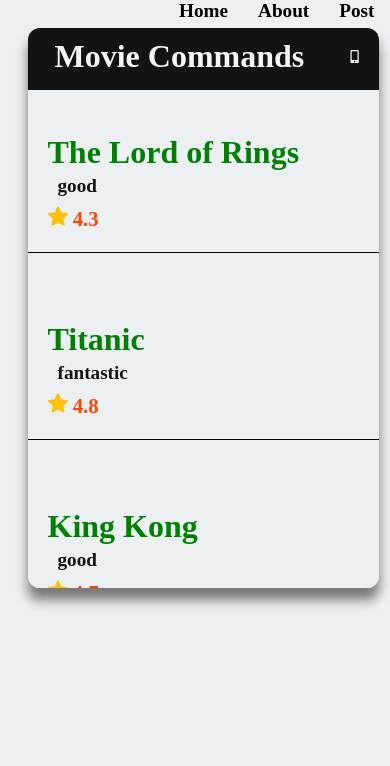
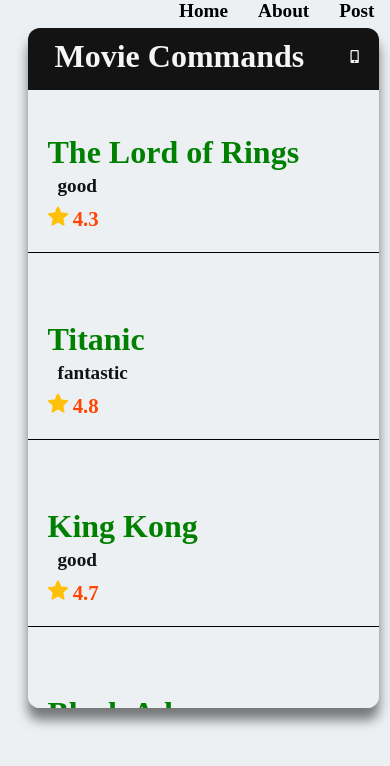
Before and after one commit to sivaprasath2004/react-movie-commands, a React (Create React App) app: page / in a window 390 px wide. Shown: the top 766 px of the page. Built offline with nearby package versions, Linux system fonts and the light colour scheme.

Commit message:
Update Home.css

```diff
--- a/src/Home.css
+++ b/src/Home.css
@@ -71,7 +71,7 @@ img{
     }
     .commands{
         width:90%;
-        height: 560px;
+        height: 680px;
     }
     .body_content{
         width: 95%;
```
